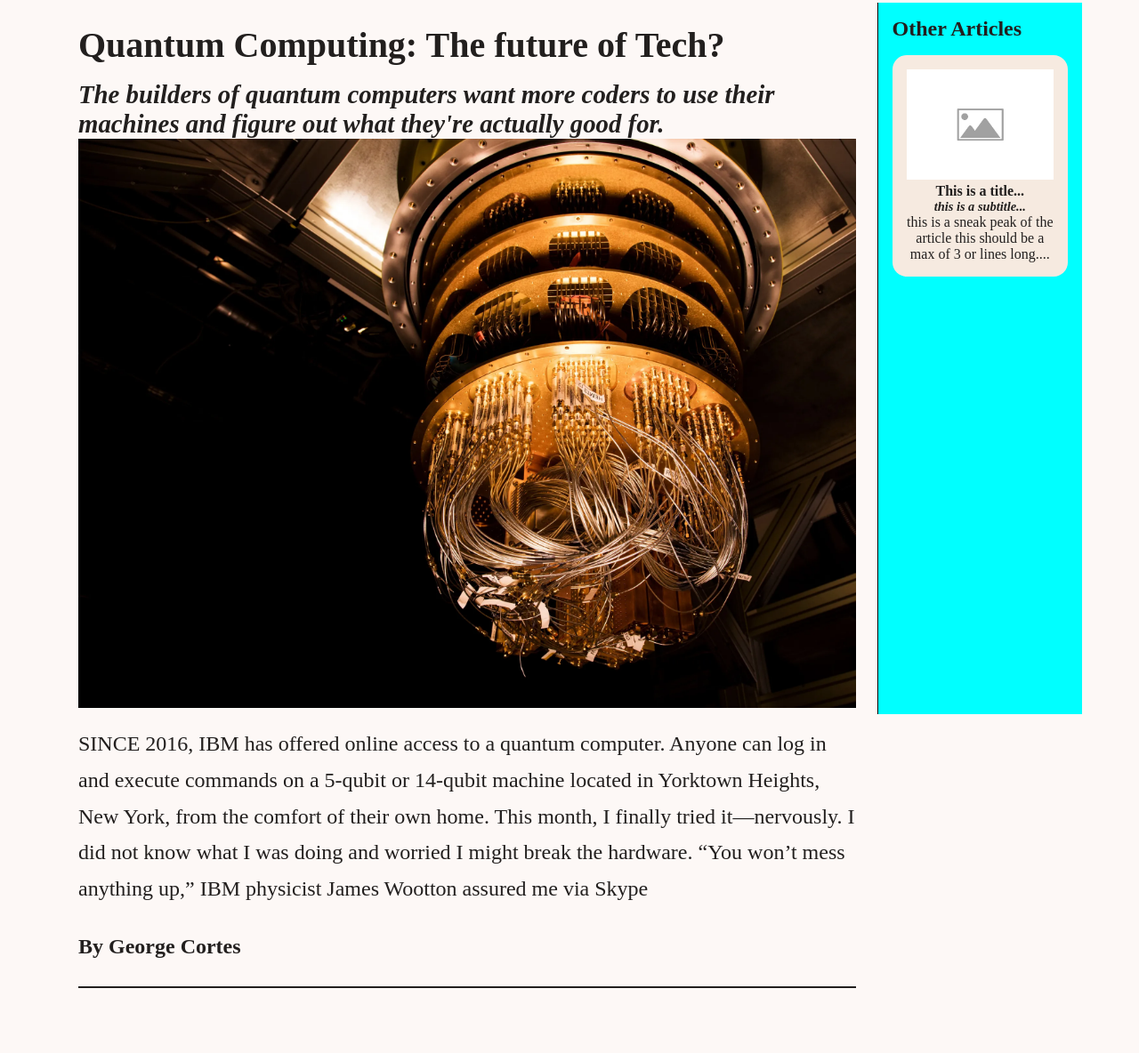
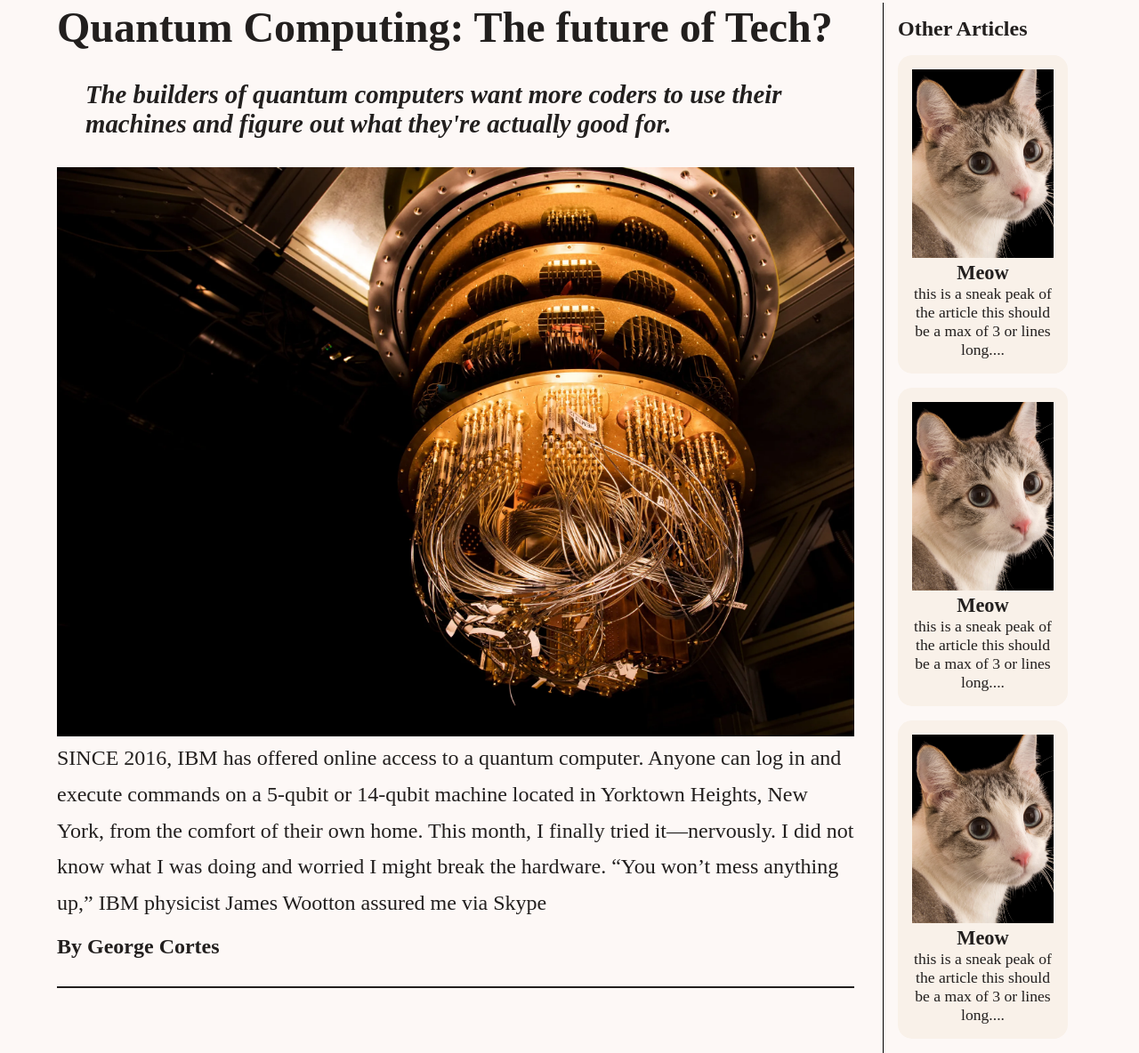
Before and after one commit to GeoCort/ProjectBlog, a website: page index.html in a window 1280 px wide. Shown: the part 293-1477 px from the top of the page at 89% size. Before the commit the page ends 1444 px from the top, so only its background shows below. Drawn offline with Linux system fonts and the light colour scheme.

Commit message:
added content for placeholder

```diff
--- a/index.html
+++ b/index.html
@@ -47,15 +47,30 @@
                 <!-- article -->
 
             </div>
-
+            <!-- Sidebar -->
             <div class="sidebar">
                 <h2>Other Articles</h2>
                 <article class="sidebar-container">
                     <div class="img-container">
-                        <img src="./public/images/placeholder-image.jpg" class="img">
+                        <img src="./public/images/cat.avif" class="img sideImg">
                     </div>
-                    <h3 class="sidebarTitle">This is a title...</h3>
-                    <h4 class="sidebarSubTitle">this is a subtitle...</h4>
+                    <h3 class="sidebarTitle">Meow</h3>
+                    <p class="sidebarContent">this is a sneak peak of the article this should be a max of 3 or lines long....</p>
+                </article>
+                <!-- 2 -->
+                <article class="sidebar-container">
+                    <div class="img-container">
+                        <img src="./public/images/cat.avif" class="img sideImg">
+                    </div>
+                    <h3 class="sidebarTitle">Meow</h3>
+                    <p class="sidebarContent">this is a sneak peak of the article this should be a max of 3 or lines long....</p>
+                </article>
+                <!-- 3-->
+                <article class="sidebar-container">
+                    <div class="img-container">
+                        <img src="./public/images/cat.avif" class="img sideImg">
+                    </div>
+                    <h3 class="sidebarTitle">Meow</h3>
                     <p class="sidebarContent">this is a sneak peak of the article this should be a max of 3 or lines long....</p>
                 </article>
             </div>
--- a/src/style.css
+++ b/src/style.css
@@ -10,8 +10,8 @@
 
     --lightShadeBrown:#fdf8f6;
     --offsetShadeBrown:#f4e3dd;
-    --darkerOffsetShadeBrown:#f6eae0;
-    --darkerShadeBrown:#efe2cf;
+    --darkerOffsetShadeBrown:#f9f1e9;
+    --darkerShadeBrown:#f1ebe9;
     --darkShadeBrown:#221f1e;
     --marginBody:4rem;
     --marginMobile:2rem;
@@ -85,11 +85,11 @@ h1{
 .grid{
     display: grid;
     grid-template-columns:4fr 1fr;
+    gap:2rem;
 }
 .sidebar{
     display: flex;
     flex-direction: column;
-    background-color: aqua;
     gap:1rem;
 }
 .green{
@@ -99,25 +99,21 @@ h1{
     background-color: red;
 }
 .mainContent{
-    height:100svh;
+    min-height:100svh;
 }
 /* article CSS */
-.blogPostContainer{
-    padding:1.5rem;
-}
 .blogPostContainer > p{
     font-size:1.5em;
     line-height: 1.7em;
-    padding-top: 1rem;
     padding-bottom: .5rem;
 }
 .title{
-    font-size: 2.5em;
+    font-size: 3em;
 }
 .subTitle{
     font-size:1.8em;
     font-style: italic;
-    margin-block-start: 1rem;
+    margin: 2rem;
 }
 /* image article */
 .img{
@@ -152,17 +148,18 @@ h1{
     background-color: var(--darkerOffsetShadeBrown);
     border-radius: 1rem;
     padding:1rem;
+    max-width: 300px;
 }
 .sidebarTitle{
-    font-size: 1em;
+    font-size: 1.4em;
     font-weight: 800;
-}
-.sidebarSubTitle{
-    font-size: .9em;
-    font-style: italic;
 }
 .sidebarContent{
     font-weight: 500;
+    font-size:1.1em;
+}
+.sideImg{
+    object-fit: cover;
 }
 @media (max-width:1200px){
     .container{
@@ -201,7 +198,7 @@ h1{
         flex-direction: column;
         gap: 0.8em;
         right:5%;
-        top:60px;
+        top:100px;
         font-size: 1em;
         background-color:var(--darkerShadeBrown);
         width: 100px;
```
Also changed, not shown: public/images/cat.avif (added).
